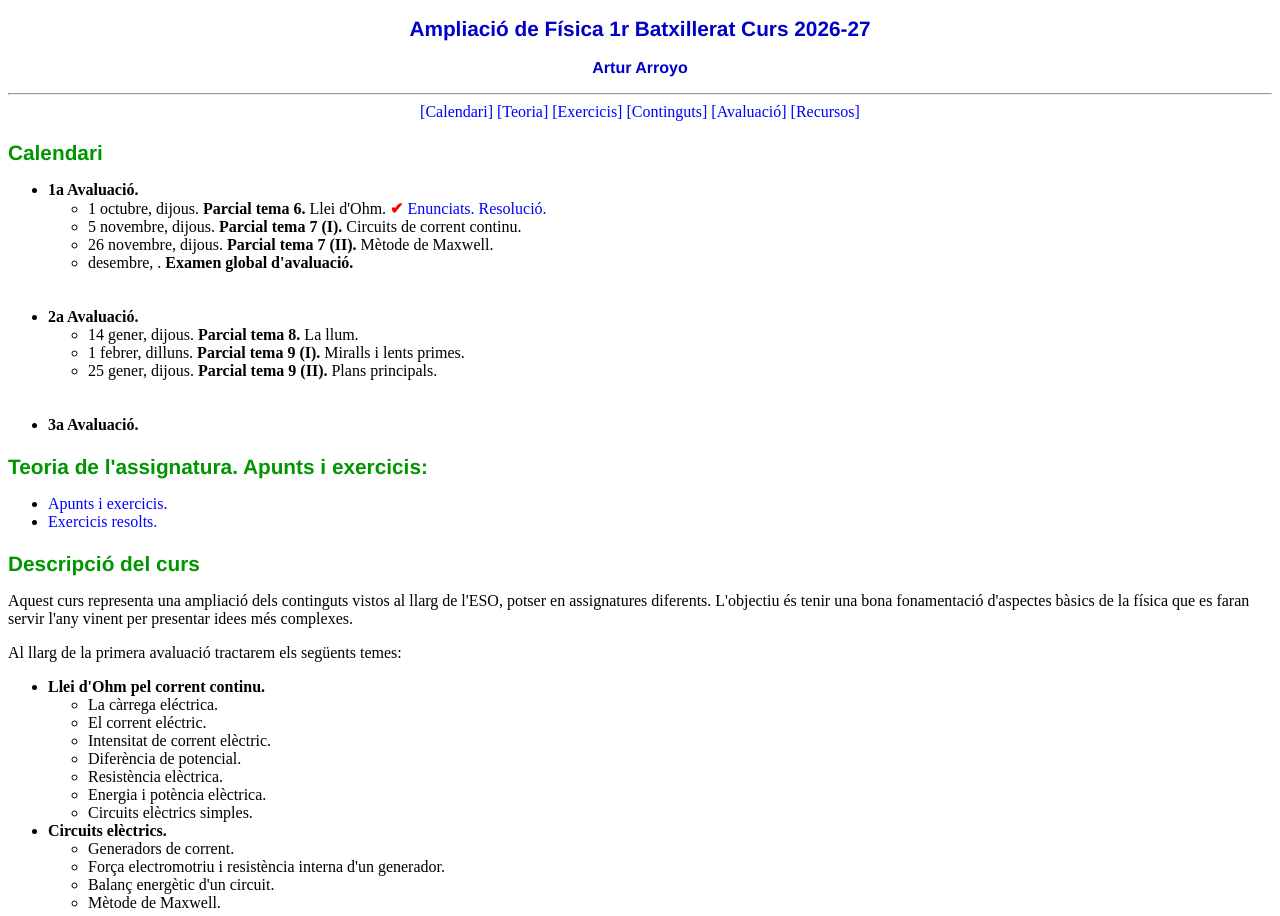
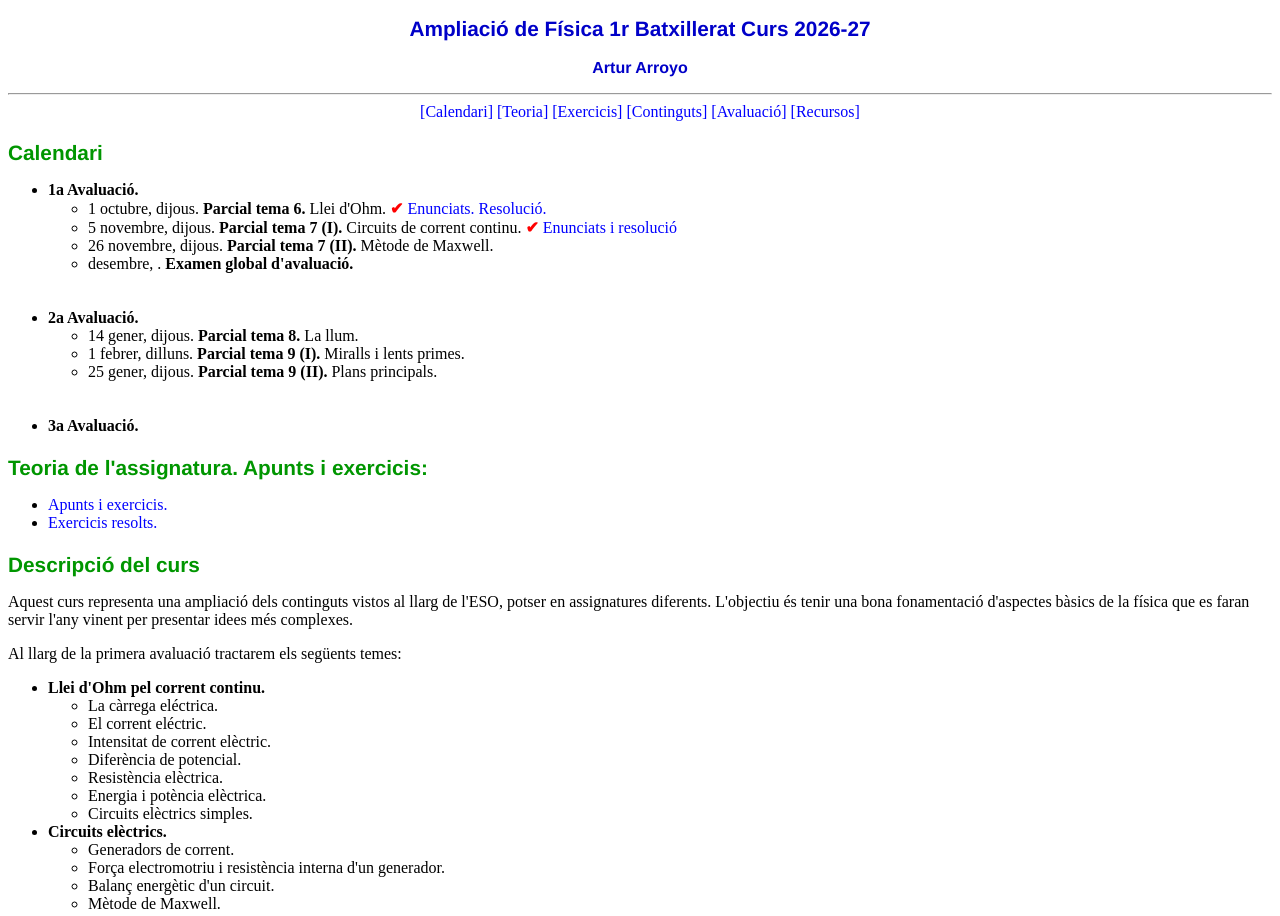
Before and after one commit to artur-sjo/artur-sjo.github.io, a plain HTML site: page Amp_Fis_1r_Batx/Amp_Fis_1r_Batx_26_27.html in a window 1280 px wide. Shown: the top 916 px of the page. Drawn offline with Linux system fonts and the light colour scheme.

Commit message:
code, pujo

```diff
--- a/Amp_Fis_1r_Batx/Amp_Fis_1r_Batx_26_27.html
+++ b/Amp_Fis_1r_Batx/Amp_Fis_1r_Batx_26_27.html
@@ -62,10 +62,10 @@
 <a href="./curs_26_27/parcial_ohm_amp_26_27_res.pdf" target='_blank'>Resolució.</a>
 
 
-	<li>5 novembre, dijous. <b>Parcial tema 7 (I).</b> Circuits de corrent continu. <!--<b><span style="color:red;">&#10004</span></b>
-		<a href="./curs_25_26/parcial_moviment_25_26.pdf" target='_blank'>Enunciats del parcial.</a>
-		<a href="./curs_25_26/parcial_moviment_25_26_res.pdf" target='_blank'>Resolució.</a>-->
-	<li>26 novembre, dijous.<b> Parcial tema 7 (II).</b> Mètode de Maxwell. <!--<b><span style="color:red;">&#10004</span></b>
+	<li>5 novembre, dijous. <b>Parcial tema 7 (I).</b> Circuits de corrent continu. <b><span style="color:red;">&#10004</span></b>
+		<a href="./curs_26_27/parcial_.circuits_26_27_respdf" target='_blank'>Enunciats i resolució</a>
+
+		<li>26 novembre, dijous.<b> Parcial tema 7 (II).</b> Mètode de Maxwell. <!--<b><span style="color:red;">&#10004</span></b>
  <a href="./curs_25_26/parcial_cinematica_25_26.pdf" target='_blank'>Enunciats del parcial.</a>
  <a href="./curs_25_26/parcial_cinematica_25_26_res.pdf" target='_blank'>Resolució.</a>-->
 
```
Also changed, not shown: 1 other file.
